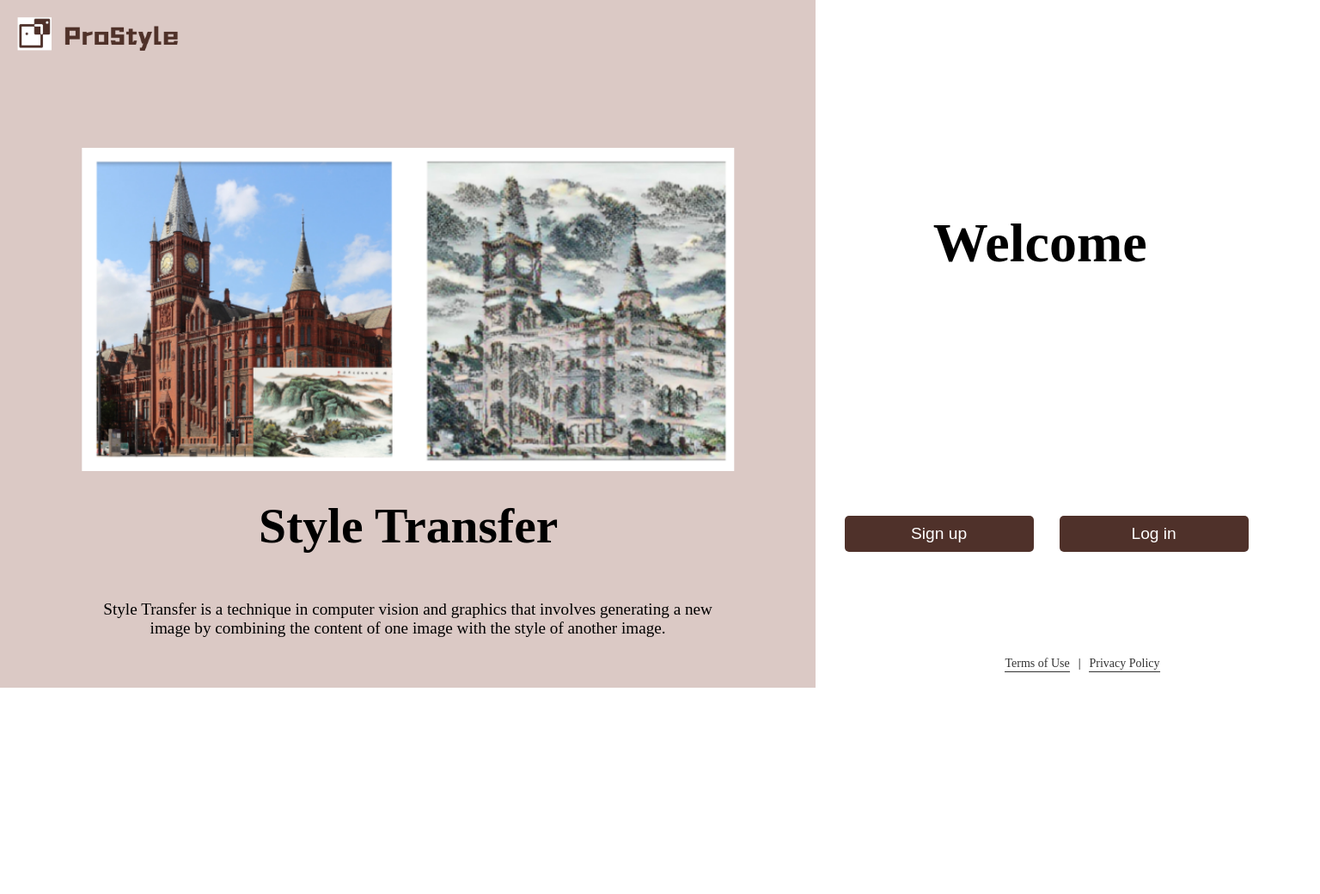
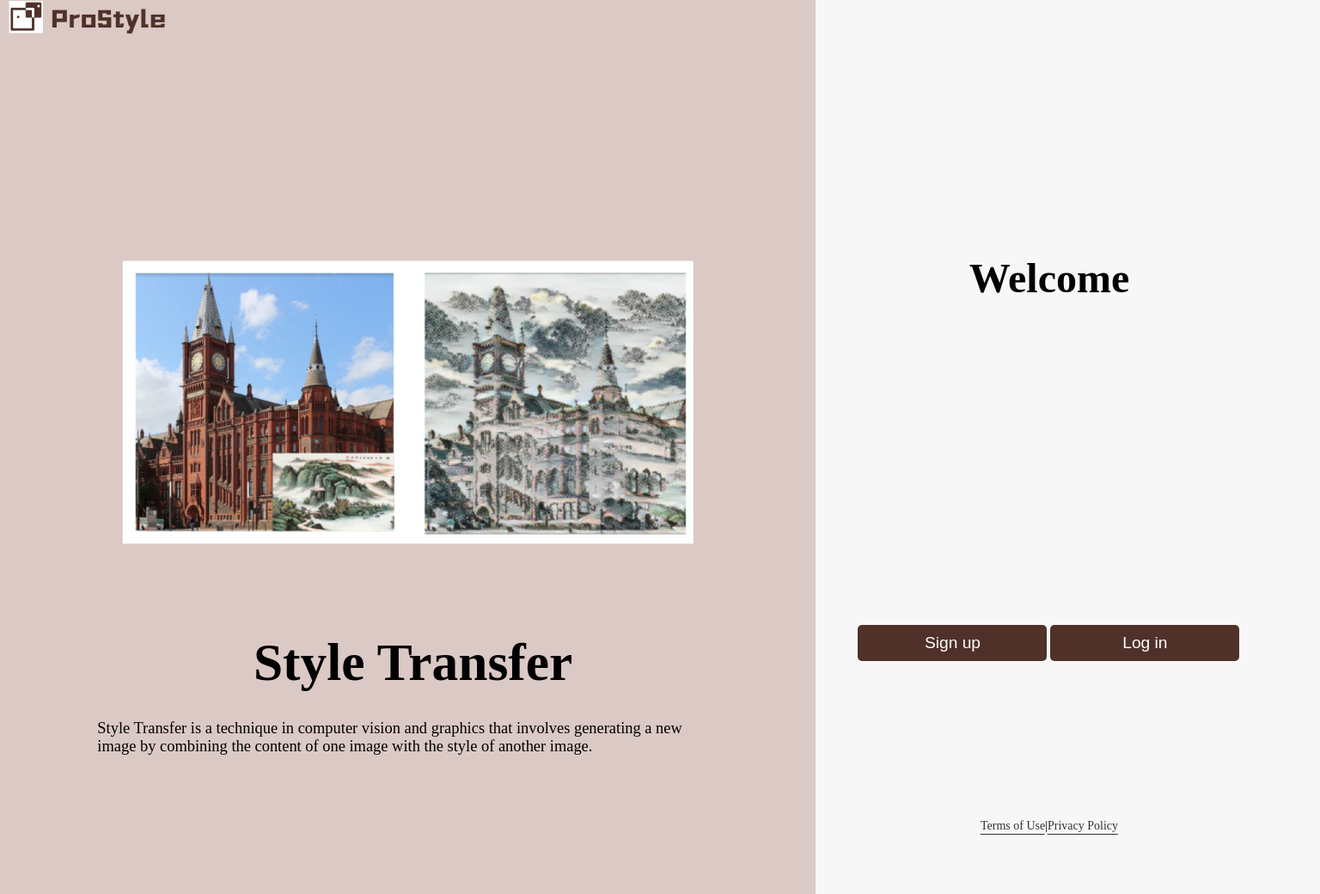
Before and after one commit to Gabriel032619/Comp208Team1, a Flask app: page / in a window 1536 px wide. Shown: the whole page at 86% size. Before the commit the page ends 800 px from the top, so only its background shows below. Run offline with Flask 2, Linux system fonts and the light colour scheme; parts of the project's set-up code (start-up, migrations or seed data) failed here and were passed over.

Commit message:
Update first_page.html

```diff
--- a/templates/first_page.html
+++ b/templates/first_page.html
@@ -5,14 +5,24 @@
     <meta name="viewport" content="width=device-width, initial-scale=1.0">
     <meta http-equiv="X-UA-Compatible" content="ie=edge">
     <title>style transfer</title>
-    <script src="https://cdn.jsdelivr.net/npm/vue/dist/vue.js"></script>
+    <script src=https://cdn.jsdelivr.net/npm/vue/dist/vue.js></script>
     <style>
-        body,html {
-    display: flex; /* 使用Flex布局 */
-    flex-direction: row; /* 子元素沿水平方向排列 */
-    min-height: 100vh; /* 确保至少与视口一样高 */
-    margin: 0; /* 移除默认的margin */
+  body {
+    display: flex;
+    flex-direction: column; /* 将内容堆叠，适应不同屏幕 */
+    /*min-height: 100vh; /* 使body至少和视口一样高 */
+    min-height: 900px;
+    margin: 0;
+    padding: 0;
+    background-color: #f7f7f7;
 }
+
+
+
+/*.box{
+    max-width: 100%;
+    height: 50px;
+}*/
 /*左上角logo和name的位置*/
         .header {
             display: flex;
@@ -21,36 +31,38 @@
         .logo {
             width: 50px; /* 设置logo宽度 */
             height: auto; /* 高度自适应 */
-            margin-right: 5px; /* 调整logo和名称之间的间距 */
+            margin-left: 5px; /* 调整logo和名称之间的间距 */
             width: 40px; /* 设置logo宽度 */
         }
         .logo-container {
+            display: flex; /* 启用Flexbox布局 */
             position: absolute;
-            top: 20px;
-            left: 20px;
+            margin-top: 40px;
+            margin-left: 5px;
             z-index: 1; /* 确保logo在背景上方 */
         }
         .name{
             position: absolute;
-            top: 25px;
-            left: 70px;
+            top: 5px;
+            left: 55px;
             z-index: 1; /* 确保logo在背景上方 */
             width: 140px; /* 设置logo宽度 */
         }
 /*轮播图片*/
 .carousel-container {
             width: 61.8%; /* Left side width as 61.8% of the screen */
-            height: 100vh;
-            position: fixed;
+            height: 130vh;
+            position: relative;
             left: 0;
             top: 0;
             overflow: visible; /* Prevent images from overflowing the screen */
             display: flex;
-            align-items: center; /* Align images vertically center */
-            justify-content: center; /* Center the images horizontally */
+           align-items: center; /* Align images vertically center */
+           justify-content: center; /* Center the images horizontally */
             background-color: #dbc9c5; /* Your desired background color */
         }
-        .carousel-image {
+
+.carousel-image {
             max-width: 80%; /* Adjust this value to change the image size */
             max-height: 80vh; /* Adjust the image height if necessary */
             position: absolute;
@@ -84,19 +96,19 @@
 .carousel-caption {
             /* Styles for the caption text */
             position: absolute; /* Position the caption at the bottom of the slide */
-            bottom:20px; /* Distance from the bottom */
+            top:750px; /* Distance from the top */
             left: 50%;
             transform: translateX(-50%); /* Center the caption */
            /* background-color: rgba(0, 0, 0, 0.7); /* Semi-transparent background */
             color: black; /* Text color */
             padding: 1em; /* Padding around the text */
-            text-align: center; /* Center the text */
+           /* text-align: center; /* Center the text */
             visibility: hidden; /* Initially hide the caption */
             opacity: 0; /* Make the caption fully transparent */
             transition: visibility 0s, opacity 0.5s linear; /* Animate the opacity */
             width: 80%; /* Width of the caption */
             box-sizing: border-box; /* Include padding in the width */
-            font-size:1.2em;
+            font-size:1.5vw;
         }
 
         .carousel-caption.active {
@@ -108,9 +120,9 @@
     color: black; /* Subtitle text color */
     margin: 0; /* Adjust margin as needed */
     position: absolute;
-    top: -80px; /* 距容器顶部20px */
-    right: 205px; /* 距容器右侧20px */
-    font-size: 3em;
+    top: -65px; /* 距容器顶部20px */
+    left: 200px; /* 距容器zuo侧20px */
+    font-size: 4vw;
     color: black;
     margin: 0;
 }
@@ -119,12 +131,15 @@
 
 /*登陆按钮*/
 .container {
+    display: flex;
+    justify-content:center;
+    align-items: center;
     position: relative; /* 创建定位上下文 */
 }
 h2 {
-    position: absolute;
+    position: relative;
     top: -170px;
-    right: -860px;
+    left: 930px;
     transform: translateY(-50%); /* 向上移动50%的自身高度，以确保垂直居中 */
     font-size: 4rem; /* 字体大小 */
 
@@ -141,8 +156,9 @@ h2 {
     font-size: 1.2rem; /* 字体大小 */
     width: 220px; /* 宽度 */
     position: absolute;
-    top: 50%; /* 调整垂直位置 */
-    right: -1000px; /* 距离右边框的距离 */
+    top: 55%; /* 调整垂直位置 */
+    left: 1100px; /* 距离右边框的距离 */
+    transform: translateY(-50%);
 
 }
 
@@ -162,8 +178,9 @@ h2 {
     font-size: 1.2rem; /* 字体大小 */
     width: 220px; /* 宽度 */
     position: absolute;
-    top: 50%; /* 调整垂直位置 */
-    right: -750px; /* 距离右边框的距离 */
+    top: 55%; /* 调整垂直位置 */
+    left: 800px; /* 距离右边框的距离 */
+    transform: translateY(-50%);
 
 }
 
@@ -172,18 +189,19 @@ h2 {
 }
 /*右下角的条款*/
 .footer {
-            position: fixed;
-            bottom: 20px;
-            right: 18%;
-            transform: translateX(50%);
+            position: absolute;
+            top: 550px;
+            left: 440%;
+            transform: translateX(-50%);
             text-align: center;
             font-size: 14px;
+            width:300px;
         }
 
         .footer a {
             text-decoration: none;
             color: #333;
-            margin: 0 10px;
+            margin: 10 130px;
             position: relative;
         }
 
@@ -198,10 +216,49 @@ h2 {
         }
 
 
+@media (min-width: 1440px) {
+    .carousel-container {
+        width: 61.8%; /* 或者任何适合的宽度 */
+    }
+    .carousel-image {
+        max-width: 70%; /* 调整图片大小 */
+        max-height: 60vh; /* 调整图片高度 */
+    }
+    .carousel-caption {
+        top: 800px; /* 调整文字位置 */
+        font-size: 1.2vw; /* 调整字体大小 */
+    }
+    .login1-button {
+        left: 380%; /* 调整按钮的位置 */
+        transform: translateX(50%); /* 水平居中 */
+
+    }
+    .login2-button {
+        left: 260%; /* 调整按钮的位置 */
+        transform: translateX(50%); /* 水平居中 */
+
+    }
+}
+@media (min-width: 1440px) {
+    h2 {
+        left: 450%;
+        transform: translate(-50%, -50%);
+        font-size: 3rem; /* 缩小标题字体 */
+    }
+    .footer {
+        top: 500px; /* 调整页脚位置 */
+        left: 450%;
+        transform: translateX(-50%);
+        width: 100%; /* 页脚宽度调整为100% */
+    }
+}
+
     </style>
 </head>
 <body>
+
     <!--左上角logo-->
+    <div class="CT">
     <div class="header">
         <div class="logo-container">
             <img src="{{ url_for('static', filename='logo.png') }}" alt="Logo" class="logo">
@@ -219,7 +276,7 @@ h2 {
         </div>
         <img src="{{ url_for('static', filename='2.png') }}" class="carousel-image" alt="Image 2">
         <div class="carousel-caption active">
-            <h3 class="carousel-subtitle">Improve Image</h3>
+            <h3 class="carousel-subtitle">Image Enhancement</h3>
             <p>Image enhancement is a critical process in the field of digital imaging, aiming to improve the visual appearance of an image or to convert the image to a form better suited for analysis by humans or machine algorithms.</p>
         </div>
         <!--
@@ -228,8 +285,8 @@ h2 {
             <h3 class="carousel-subtitle">Classification</h3>
             <p>Classification in the context of machine learning and data science is a fundamental process that involves categorizing data into predefined classes or groups.</p>
         </div>-->
- <!--右边的登陆界面-->
- <div class="container">
+<!--右边的登陆界面-->
+<div class="container">
     <div class="login">
         <div id="app">
             <h2>Welcome</h2>
@@ -245,6 +302,7 @@ h2 {
     <div class="footer">
         <a href="/terms_of_use">Terms of Use</a>|<a href="/policy">Privacy Policy</a>
     </div>
+</div>
 </div>
 
 <script>
@@ -271,6 +329,28 @@ h2 {
     }, 4000); // Change image every 4 seconds
 
     updateCarousel(); // Initial call to set the classes correctly
+
+    let zoomLevel =1 ;
+    window.addEventListener('resize',function(){
+        const newZoomLevel = window.outerWidth / window.innerWidth;
+        console.log ('Current Zoom Level:', newZoomLevel);
+
+        if(newZoomLevel >= 0.9 && newZoomLevel <0.95){
+            document.querySelector('.carousel-container').style.width = '55.62%';
+            document.querySelectorAll('.carousel-caption').forEach(function(caption) {
+                caption.style.top = '850px';
+            });
+
+
+
+        }else{
+            document.querySelector('.carousel-container').style.width = '61.8%';
+            document.querySelector('.carousel-caption').forEach(function(caption) {
+                caption.style.top = '750px';
+
+    });
+}
+});
     </script>
     </body>
 </html>
```
